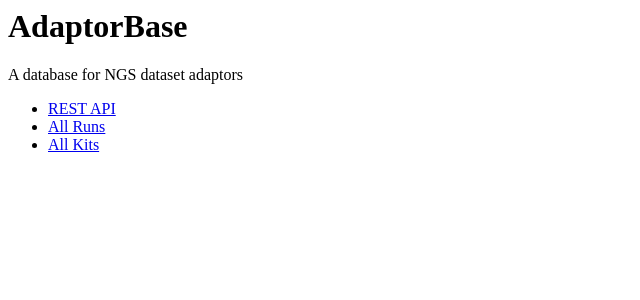
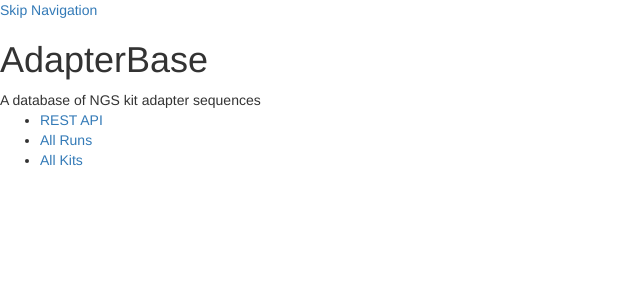
Before and after one commit to NCBI-Hackathons/OnlineAdapterDatabase, a Django app: page / in a window 1280 px wide. Shown: the top 300 px of the page, without its empty margins (0-640 px from the left). Run offline with Django 3.2, Linux system fonts and the light colour scheme; some libraries are stand-ins or nearby versions.

Commit message:
Add some boilerplate layout for other pages.

```diff
--- a/oadb/oadb/templates/oadb/index.html
+++ b/oadb/oadb/templates/oadb/index.html
@@ -1,12 +1,6 @@
-<!DOCTYPE>
-<html>
-<head>
-</head>
-<body>
-<div class="brand">
-	<h1>AdaptorBase</h1>
-	<p>A database for NGS dataset adaptors</p>
-</div>
+{% extends 'oadb/layout.html' %}
+
+{% block content %}
 <div class="links">
 	<ul>
 		<li><a href="{% url 'api-root' %}">REST API</a></li>
@@ -14,5 +8,4 @@
 		<li><a href="{% url 'kit-list' %}">All Kits</a></li>
 	</ul>
 </div>
-</body>
-</html>
+{% endblock %}
--- /dev/null
+++ b/oadb/oadb/templates/oadb/layout.html
@@ -0,0 +1,40 @@
+<!DOCTYPE>
+<head>
+<html>
+<title>{% block title %}Adapter Base{% endblock %}</title>
+<meta charset="utf-8">
+<meta name="viewport" content="width=device-width; initial-scale=1.0">
+<meta http-equiv="X-UA-Compatible" content="IE=edge; chrome">
+{% block styles %}
+<link rel="stylesheet" href="https://maxcdn.bootstrapcdn.com/bootstrap/3.3.7/css/
+bootstrap.min.css"/>
+<link rel="stylesheet" href="https://maxcdn.bootstrapcdn.com/font-awesome/4.7.0/css/font-awesome.min.css"/>
+{% block morestyles %}{% endblock %}
+{% endblock %}
+</head>
+<body>
+<div class="skipnav">
+	<a href="#content" class="skipnav">Skip Navigation</a>
+</div>
+<div class="header">
+	<div class="container-fluid">
+		<div class="row">
+			{% block header %}
+				<div class="brand">
+					<h1>AdapterBase</h1>
+					<span>A database of NGS kit adapter sequences</span>
+				</div>
+			{% endblock %}
+		</div>
+	</div>
+</div>
+<div id="content">
+{% block content %}{% endblock %}
+</div>
+{% block scripts %}
+<script src="https://cdnjs.cloudflare.com/ajax/libs/jquery/2.2.4/jquery.min.js"></script>
+<script src="https://maxcdn.bootstrapcdn.com/bootstrap/3.3.7/js/
+bootstrap.min.js"></script>
+{% block morescripts %}{% endblock %}
+{% endblock %}
+</body>
```
